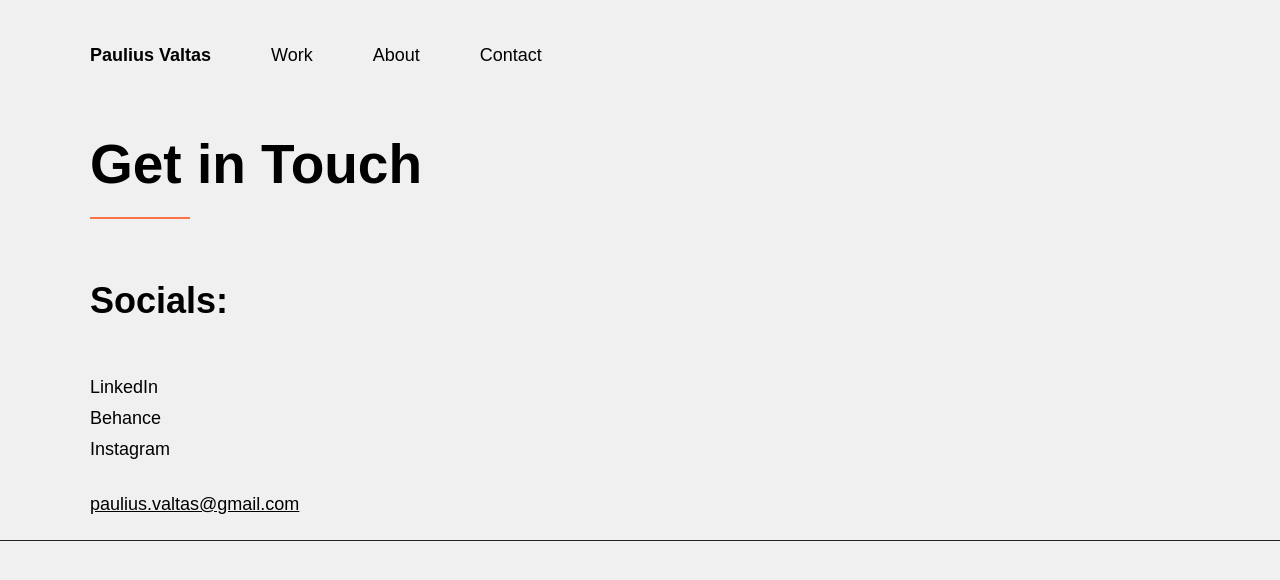
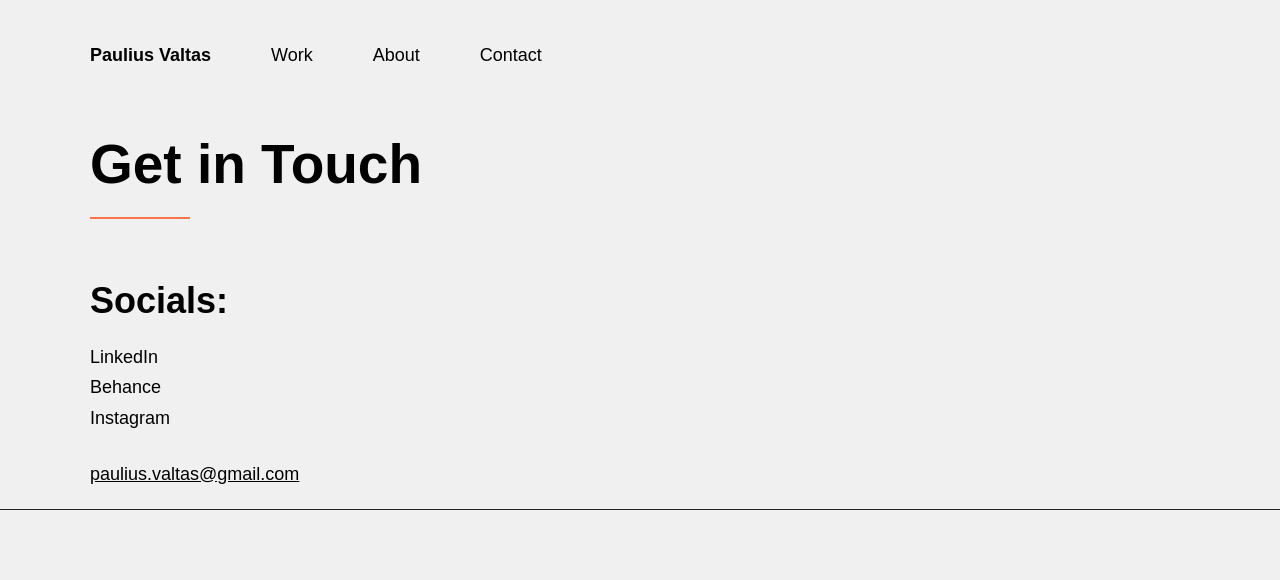
Before and after one commit to Paulius445/Portoflio, a plain HTML site: page contacts.html in a window 1280 px wide. Drawn offline with Linux system fonts and the light colour scheme.

Commit message:
Update contacts.html

```diff
--- a/contacts.html
+++ b/contacts.html
@@ -35,7 +35,7 @@
       <h2>Get in Touch</h2>
       <div class="contact__info">
         <p>
-          <h3>Socials:</h3><br>
+          <h3>Socials:</h3>
           <a href="https://www.linkedin.com/in/paulius-valtas-ab721b19a/" target="_blank" style="text-decoration: none" class="work__box__text">LinkedIn</a> <br>
           <a href="https://www.behance.net/pauliusvaltas" target="_blank" style="text-decoration: none" class="work__box__text">Behance</a> <br>
           <a href="https://www.instagram.com/445paulius/" target="_blank" style="text-decoration: none" class="work__box__text">Instagram</a> <br>
```
